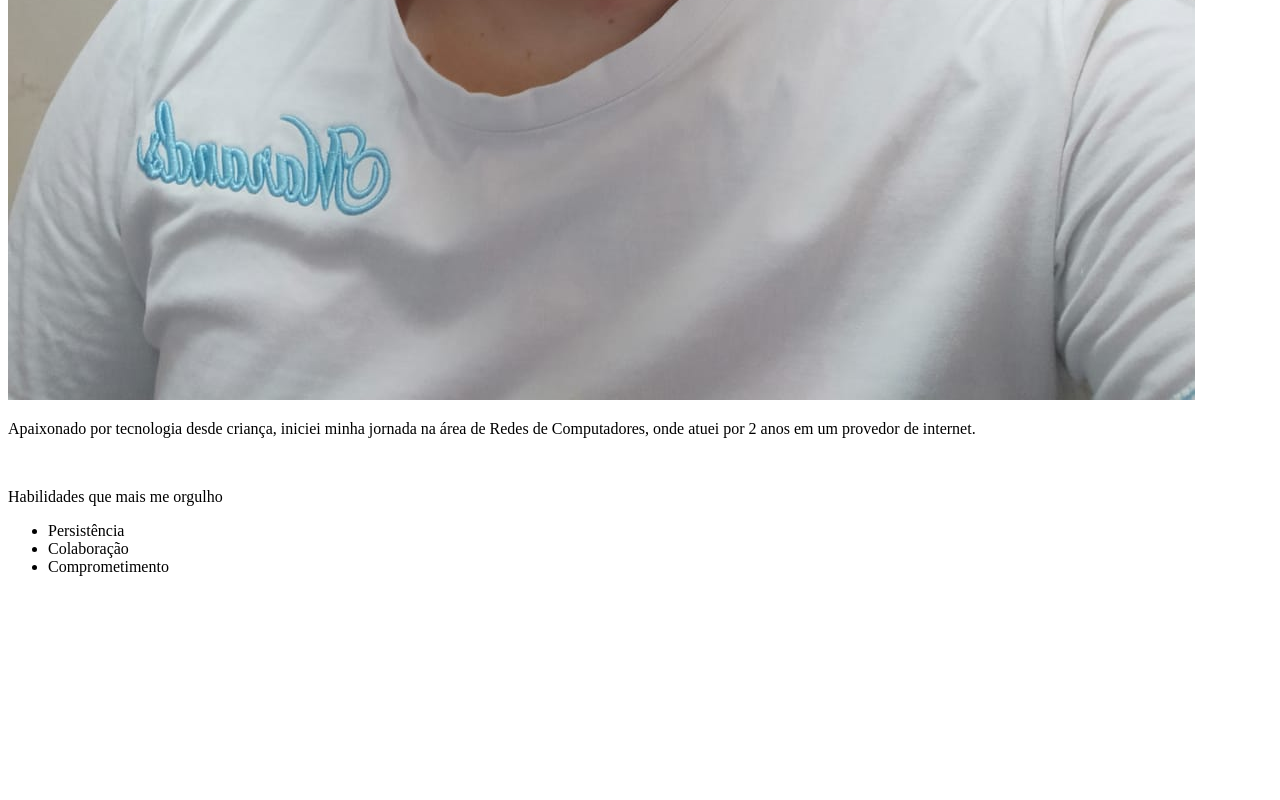
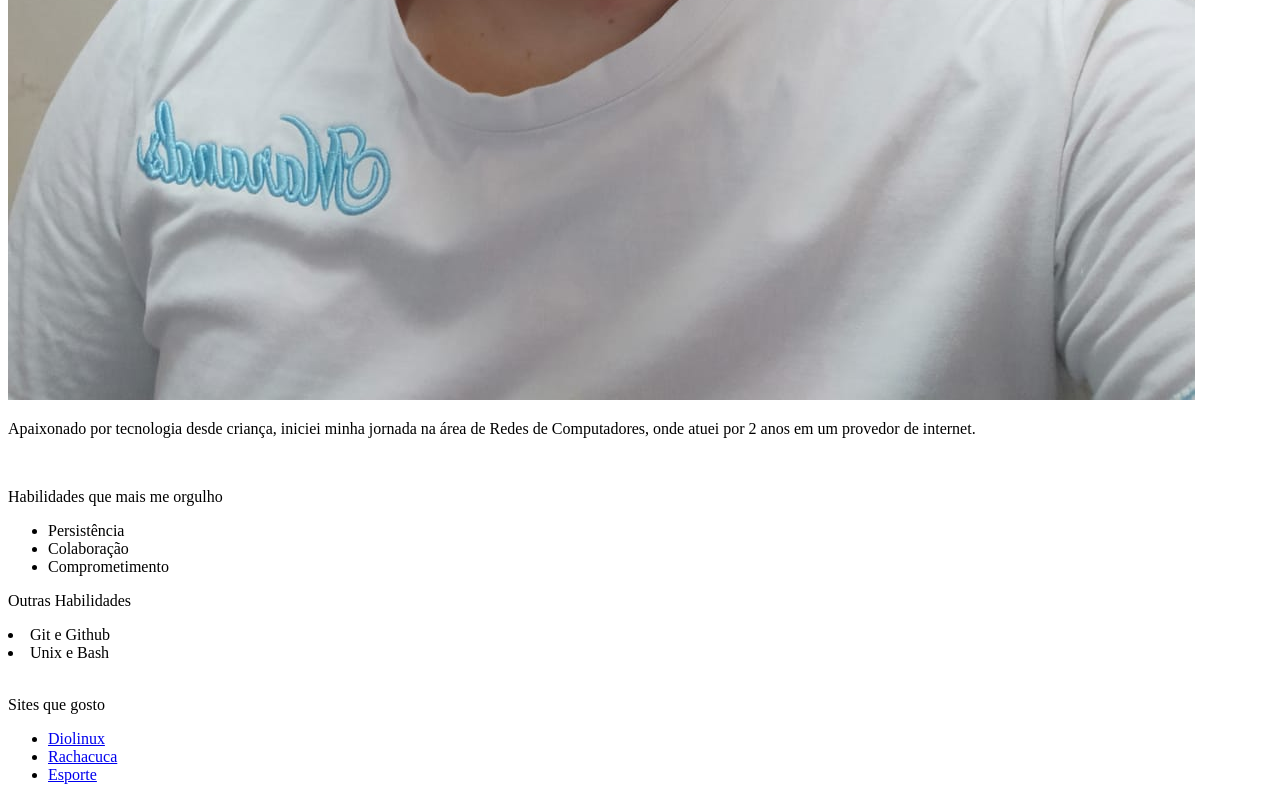
Before and after one commit to souza-neto/souza-neto.github.io, a plain HTML site: page index.html in a window 1280 px wide. Shown: the part 1279-2079 px from the top of the page. Before the commit the page ends 1871 px from the top, so only its background shows below. Drawn offline with Linux system fonts and the light colour scheme.

Commit message:
Adicionado outras habilidades + sites que gosto

```diff
--- a/index.html
+++ b/index.html
@@ -16,5 +16,14 @@
         <li>Colaboração</li>
         <li>Comprometimento</li>
     </ul>
+    <p>Outras Habilidades</p>
+    <li>Git e Github</li>
+    <li>Unix e Bash</li><br>
+    <p>Sites que gosto</p>
+    <ul>
+        <li><a href="https://diolinux.com.br/">Diolinux</a></li>
+        <li><a href="https://rachacuca.com.br/">Rachacuca</a></li>
+        <li><a href="https://ge.globo.com/futebol/times/flamengo/"> Esporte </a></li>
+    </ul>
 </body>
 </html>
```
